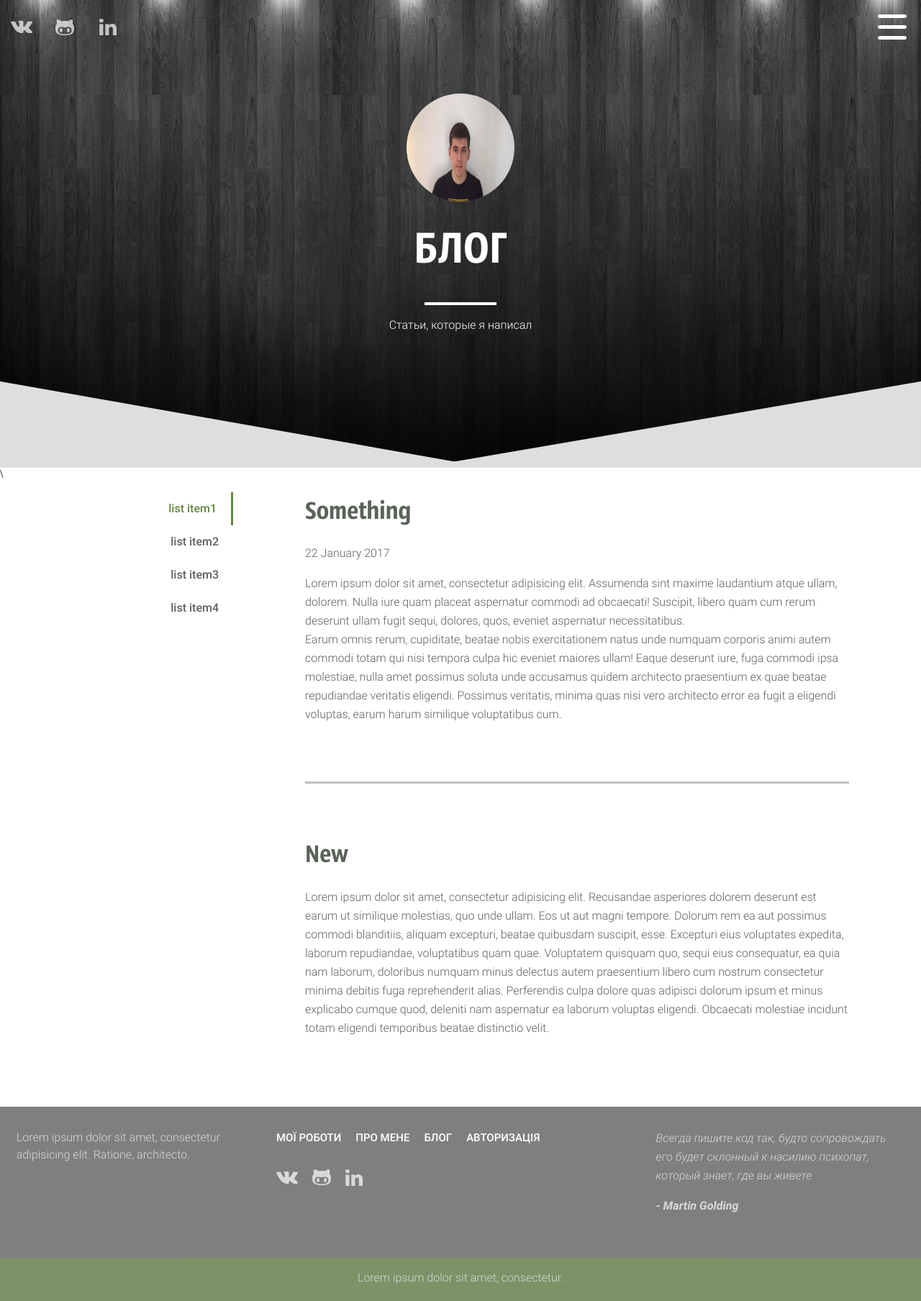
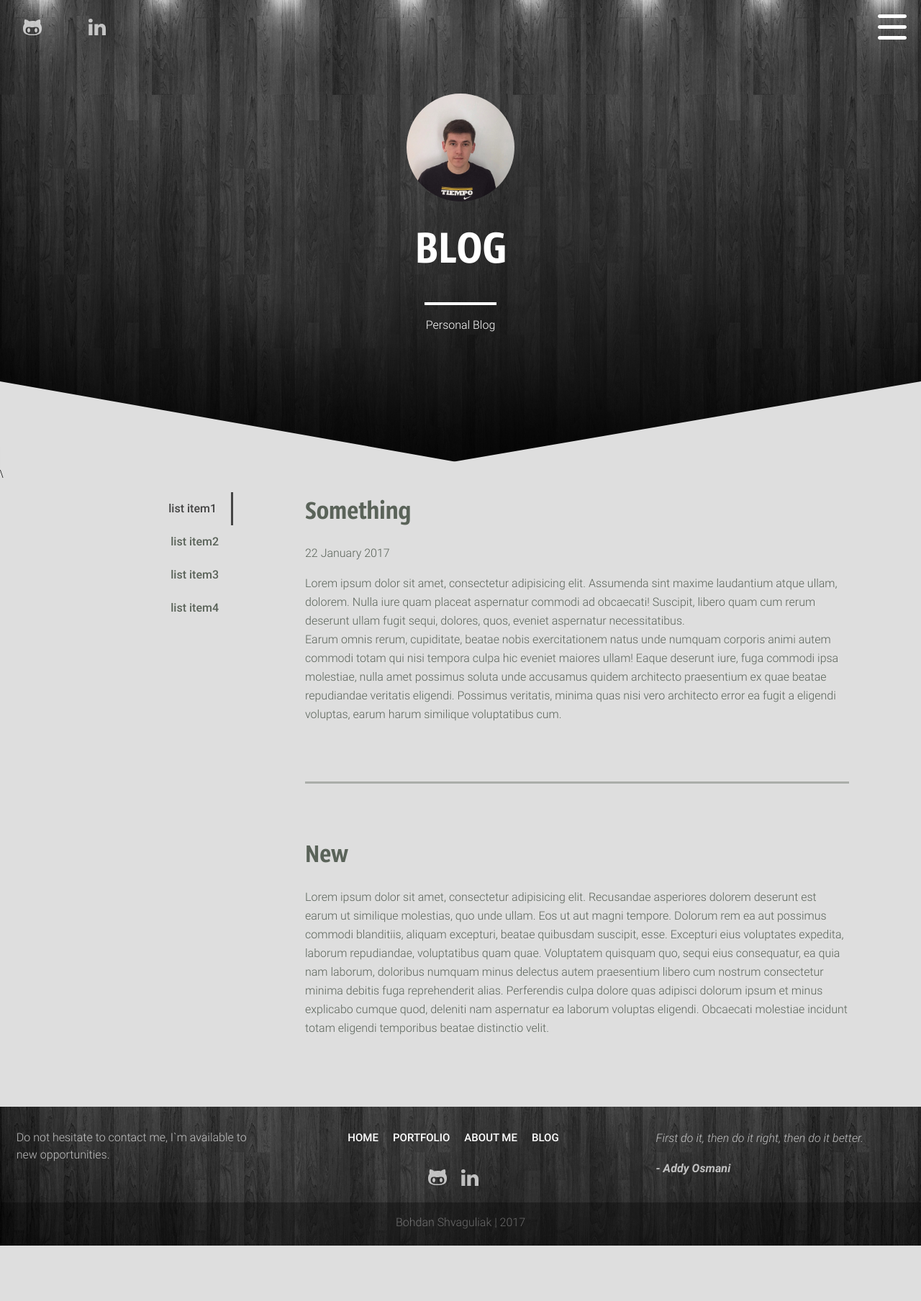
Before and after one commit to bodia-shv/bodia-shv.github.io, a plain HTML site: page blog.html in a window 1280 px wide. Shown: the whole page at 72% size. After the commit the page ends 1731 px from the top, so only its background shows below. Drawn offline with Linux system fonts and the light colour scheme.

Commit message:
Edit Blog

```diff
--- a/blog.html
+++ b/blog.html
@@ -34,14 +34,14 @@
 	<div class="work__container">
 		<div class="top__line">
 			<ul class="links">
+				<!-- <li>
+					<a href="#" class="vk_link"><img src="img/icons/vk.svg" alt="vk"></a>
+				</li> -->
 				<li>
-					<a href="#" class="vk_link"><!-- <img src="img/icons/vk.svg" alt="vk"> --></a>
+					<a href="https://github.com/bodia-shv" class="git_link" target="_blank"><!-- <img src="img/icons/github.svg" alt="git"> --></a>
 				</li>
 				<li>
-					<a href="#" class="git_link"><!-- <img src="img/icons/github.svg" alt="git"> --></a>
-				</li>
-				<li>
-					<a href="#" class="in_link"><!-- <img src="img/icons/in.svg" alt="in"> --></a>
+					<a href="https://www.linkedin.com/in/bohdan-shvaguliak/" class="in_link" target="_blank"><!-- <img src="img/icons/in.svg" alt="in"> --></a>
 				</li>
 			</ul>
 			<nav>
@@ -49,10 +49,11 @@
 					<img src="img/icons/hamburger.svg" class="hamburger_btn">
 				</div>
 				<ul class="navigation">
-					<li><a href="C:/Users/Bodya/Desktop/Project/myworks.html">- МОЇ РОБОТИ -</a></li>
-					<li><a href="C:/Users/Bodya/Desktop/Project/about_me.html">- ПРО МЕНЕ -</a></li>
-					<li><a href="C:/Users/Bodya/Desktop/Project/blog.html">- БЛОГ -</a></li>
-					<li><a href="C:/Users/Bodya/Desktop/Project/index.html">- АВТОРИЗАЦІЯ -</a></li>
+					<li><a href="index.html">- HOME -</a></li>
+					<li><a href="myworks.html">- PORTFOLIO -</a></li>
+					<li><a href="about-me.html">- ABOUT ME -</a></li>
+					<li><a href="blog.html">- BLOG -</a></li>
+
 				</ul>
 			</nav>
 		</div>
@@ -60,9 +61,9 @@
 			<div class="container__avatar">
 				<img src="img/avatar.jpg" alt="avatar">
 			</div>
-			<h1>БЛОГ</h1>
+			<h1>BLOG</h1>
 			<hr>
-			<p>Статьи, которые я написал</p>
+			<p>Personal Blog</p>
 		</div>
 		<!-- <a href="#" class="arrow">
 			<img src="img/icons/arrow_down.svg" alt="">
@@ -103,26 +104,27 @@
 		</div>
 	</div>
 	<footer class="footer">
-			<p class="some_text">Lorem ipsum dolor sit amet, consectetur adipisicing elit. Ratione, architecto.</p>
+			<p class="some_text">Do not hesitate to contact me, I`m available to new opportunities.</p>
 			<div class="container_links">
 				<ul>
-					<li><a href="C:/Users/Bodya/Desktop/Project/myworks.html">МОЇ РОБОТИ</a></li>
-					<li><a href="C:/Users/Bodya/Desktop/Project/about_me.html">ПРО МЕНЕ</a></li>
-					<li><a href="C:/Users/Bodya/Desktop/Project/blog.html">БЛОГ</a></li>
-					<li><a href="C:/Users/Bodya/Desktop/Project/index.html">АВТОРИЗАЦІЯ</a></li>
+					<li><a href="index.html">HOME</a></li>
+					<li><a href="myworks.html">PORTFOLIO</a></li>
+					<li><a href="about-me.html">ABOUT ME</a></li>
+					<li><a href="blog.html">BLOG</a></li>
+
 				</ul>
 				<ul class="link_icons">
-					<li><a href=""><img src="img/icons/vk.svg" alt=""></a></li>
-					<li><a href=""><img src="img/icons/github.svg" alt=""></a></li>
-					<li><a href=""><img src="img/icons/in.svg" alt=""></a></li>
+					<!-- <li><a href=""><img src="img/icons/vk.svg" alt=""></a></li> -->
+					<li><a href="https://github.com/bodia-shv" target="_blank"><img src="img/icons/github.svg" alt=""></a></li>
+					<li><a href="https://www.linkedin.com/in/bohdan-shvaguliak/" target="_blank"><img src="img/icons/in.svg" alt=""></a></li>
 				</ul>
 			</div>
 			<div class="container_quote">
-				<p class="quote_footer">Всегда пишите код так, будто сопровождать его будет склонный к насилию психопат, который знает, где вы живете </p>
-				<p class="autor_name">- Martin Golding</p>
+				<p class="quote_footer">First do it, then do it right, then do it better.</p>
+				<p class="autor_name">- Addy Osmani</p>
 			</div>
 			<div class="copiright">
-				<p>Lorem ipsum dolor sit amet, consectetur.</p>
+				<p>Bohdan Shvaguliak | 2017</p>
 			</div>
 		</footer>
 </body>
--- a/css/blog.css
+++ b/css/blog.css
@@ -6,7 +6,7 @@
 	top: 0;
 	width: 100%;
 	height: 100%;
-	background: green;
+	background: #000;
 	background-position: cover;
 	z-index: 2000;
 	transition: 1s all;
@@ -17,9 +17,9 @@
 .loader{
 	width: 75px;
 	height: 75px;
-	border: 10px solid #333;
+	border: 10px solid #ececec;
 	border-radius: 50%;
-	border-top-color: green;
+	border-top-color: #000;
 	position: absolute;
 	left: 50%;
 	top: 50%;
@@ -43,7 +43,7 @@ a{
 	display: block;
 }
 body{
-	/*background: #f4f5f0;*/
+	background: #dedede;
 }
 .work__container{
 	background: url(../img/bg.jpg) no-repeat;
@@ -127,8 +127,8 @@ nav .btn__nav {
 	left: 0;
 	right: 0;
 	bottom: 0;
-	background: #638741;
-	opacity: 0.9;
+	background: rgba(0, 0, 0, .9);
+	/*opacity: 0.9;*/
 	z-index: 100;
 	margin: 0;
 	padding: 0;
@@ -157,10 +157,12 @@ nav .btn__nav {
 	height: 150px;
 	border-radius: 50% 50%;
 	overflow: hidden;
+	display: flex;
+	justify-content: center;
 }
 .container__avatar img{
-	width: 150px;
-	height: 180px;
+	width: 230px;
+	height: 160px;
 }
 .center__avatar h1{
 	font: 63px/56px 'SansusWebissimo';
@@ -280,8 +282,8 @@ nav .btn__nav {
 	padding: 10px 20px;
 }
 a.active{
-	color: #638741;
-	border-right: 3px solid #638741;
+	color: #444;
+	border-right: 3px solid #444;
 	box-sizing: border-box;
 }
 .sidebar_btn{
@@ -317,10 +319,12 @@ a.active{
 
 .footer{
 	width: 100%;
-	min-height: 270px;
+	/*min-height: 200px;*/
 	display: flex;
 	justify-content: space-around;
-	background: rgba(0, 0, 0, .5);
+	background:  url(../img/footer-bg.jpg) repeat-x;
+	background-attachment: fixed;
+	background-size: cover;
 	box-sizing: border-box;
 	flex-wrap: wrap;
 	padding-top: 15px;
@@ -338,18 +342,25 @@ a.active{
 	width: 40%;
 	display: flex;
 	flex-direction: column;
+	align-items: center;
 }
 .container_links ul{
 	display: flex;
-	padding-left: 0;
+	padding: 0;
+	box-sizing: border-box;
 }
 .container_links ul li{
 	margin-right: 20px;
 	align-self: center;
+
 }
 .container_links ul li a{
 	font: 15px/24px 'Roboto-Medium';
 	color: #fff;
+
+}
+.container_links ul li a:hover{
+	text-shadow: 0px 1px 3px #fff;
 }
 .link_icons li{
 	opacity: 0.7;
@@ -379,11 +390,11 @@ a.active{
 .copiright{
 	width: 100%;
 	height: 60px;
-	background: #7b9b5e;
-	opacity: 0.7;
-	position: absolute;
+	background: #000;
+	opacity: 0.3;
+/*	position: absolute;
 	bottom: 0;
-}
+*/}
 .copiright p{
 	font: 16px/24px 'Roboto-Light';
 	color: #fff;
--- a/css/media.css
+++ b/css/media.css
@@ -191,7 +191,7 @@
 	.left_nav_side{
 		display: flex;
 		position: fixed;
-		background: #638741;
+		background: #868a85;
 		/*height: 100%;*/
 		width: 280px;
 		z-index: 1200;
@@ -224,7 +224,7 @@
 		width: 50px;
 		height: 70px;
 		border-radius: 50%;
-		background: #638741;
+		background: #868a85;
 		display: flex;
 		position: absolute;
 		align-self: center;
```
